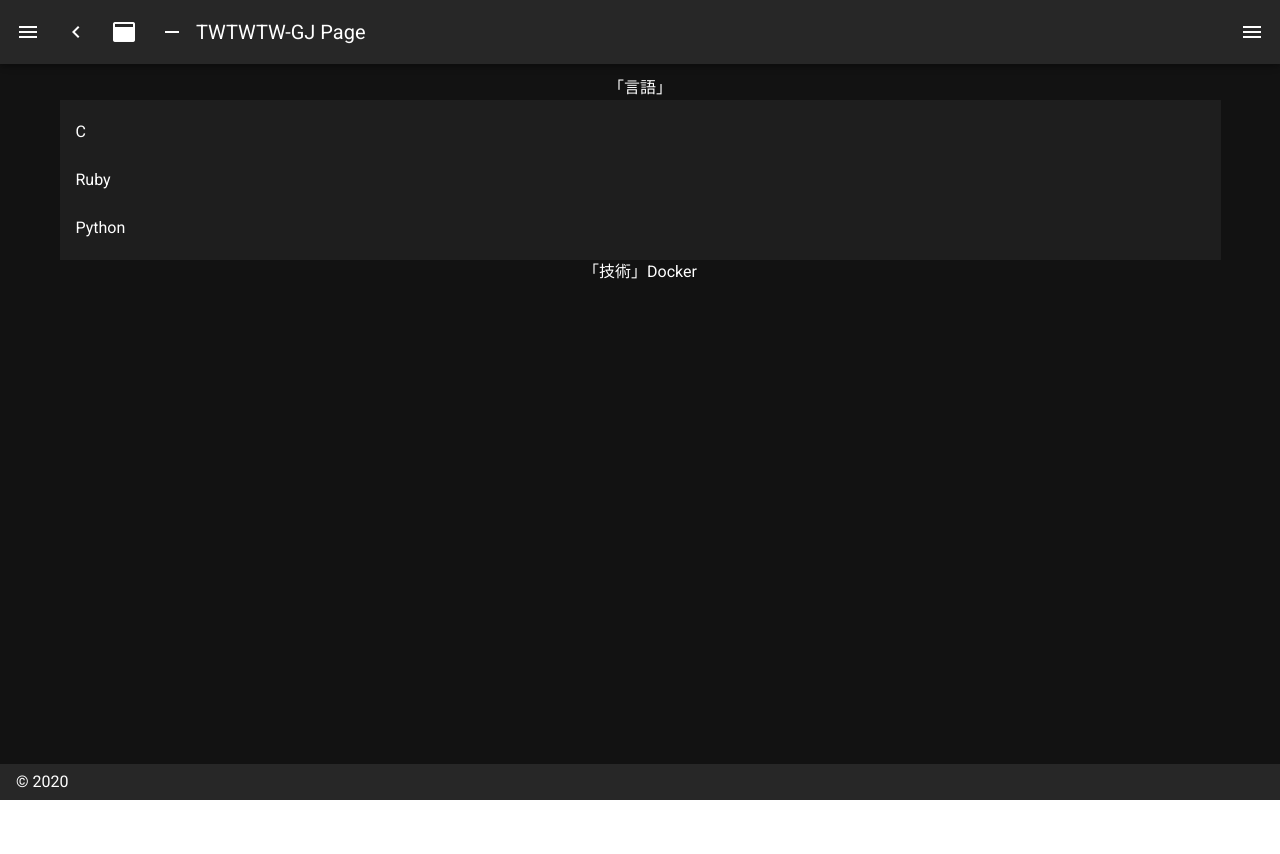
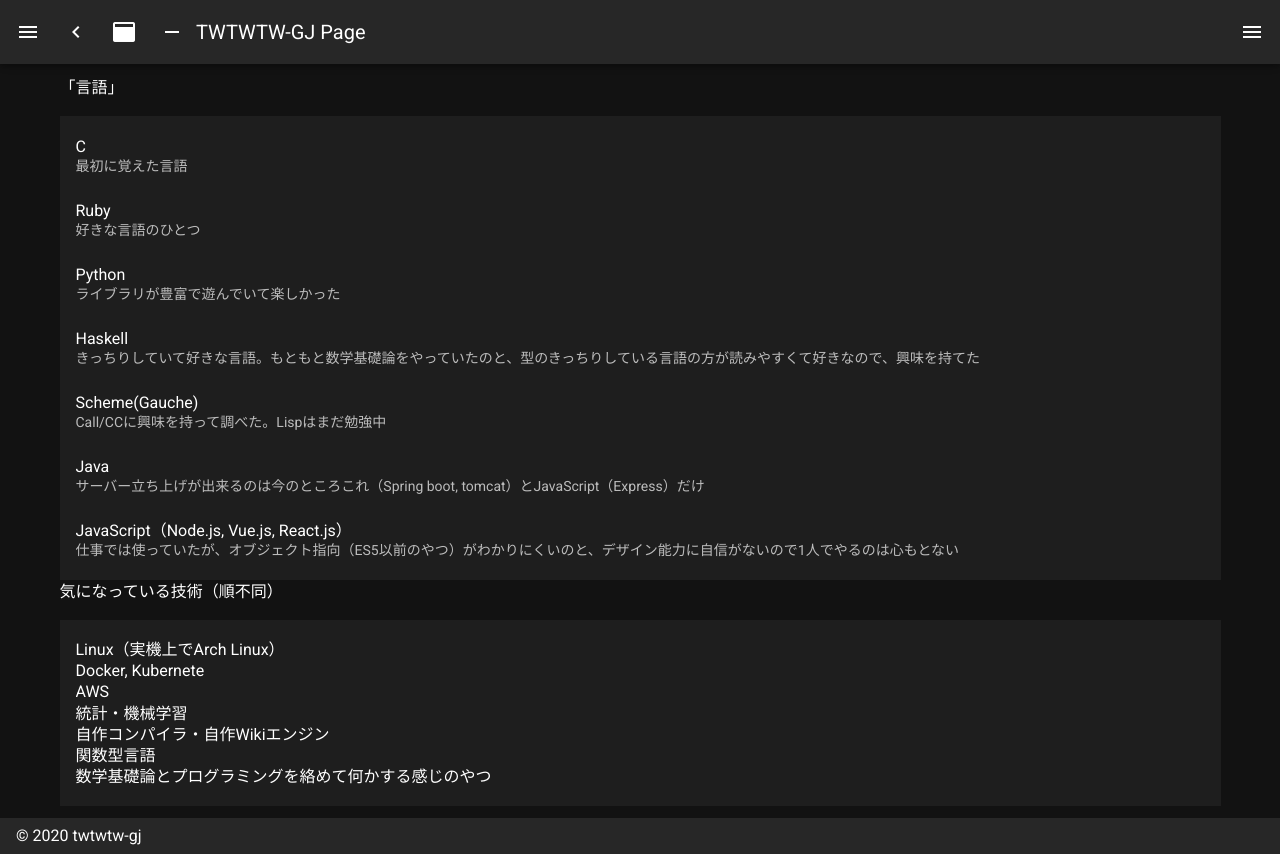
Before and after one commit to twtwtw-gj/my-portfolio, a Nuxt app: page /portfolio in a window 1280 px wide. Before the commit the page ends 800 px from the top, so only its background shows below. Built offline with nearby package versions, Linux system fonts and the light colour scheme.

Commit message:
ポートフォリオ作成

```diff
--- a/layouts/default.vue
+++ b/layouts/default.vue
@@ -59,7 +59,7 @@
       </v-list>
     </v-navigation-drawer>
     <v-footer :absolute="!fixed" app>
-      <span>&copy; {{ new Date().getFullYear() }}</span>
+      <span>&copy; 2020 twtwtw-gj</span>
     </v-footer>
   </v-app>
 </template>
--- a/pages/index.vue
+++ b/pages/index.vue
@@ -3,14 +3,17 @@
     <v-flex xs12 sm8 md6>
       <v-card>
         <v-card-title class="headline">
-          I'm a Software Developer in Hachioji, Tokyo.
+          I'm a Software Developer in Tokyo.
         </v-card-title>
         <v-card-text>
           <p>
-            英語で自己紹介を書くのは面倒くさい。
+            大学・大学院では数学をやっていました。（主な興味　数学基礎論・公理的集合論）
           </p>
           <p>
-            私のコード見てください。
+            現在は都内でプログラマーをしています。多摩地域に住んでいます。
+          </p>
+          <p>
+            私のコードを見てください。
             <a
               href="https://github.com/twtwtw-gj"
               target="_blank"
@@ -30,15 +33,3 @@
     </v-flex>
   </v-layout>
 </template>
-
-<script>
-import Logo from '~/components/Logo.vue'
-import VuetifyLogo from '~/components/VuetifyLogo.vue'
-
-export default {
-  components: {
-    Logo,
-    VuetifyLogo,
-  },
-}
-</script>
--- a/pages/portfolio.vue
+++ b/pages/portfolio.vue
@@ -1,22 +1,79 @@
 <template>
   <v-layout>
-    <v-flex class="text-center">
-      「言語」
+    <v-flex>
+      <p>「言語」</p>
       <v-list>
-        <v-list-item v-for="item in language" :key="item" :item="item">
-          {{ item }}
+        <v-list-item
+          v-for="item in languageList"
+          :key="item.language"
+          :item="item"
+          two-line
+        >
+          <v-list-item-content>
+            <v-list-item-title>{{ item.language }}</v-list-item-title>
+            <v-list-item-subtitle>{{ item.comment }}</v-list-item-subtitle>
+          </v-list-item-content>
         </v-list-item>
       </v-list>
-      「技術」Docker
+
+      <p>気になっている技術（順不同）</p>
+      <v-list>
+        <v-list-item>
+          <v-list-item-content>
+            <v-list-item-title>Linux（実機上でArch Linux）</v-list-item-title>
+            <v-list-item-title>Docker, Kubernete</v-list-item-title>
+            <v-list-item-title>AWS</v-list-item-title>
+            <v-list-item-title>統計・機械学習</v-list-item-title>
+            <v-list-item-title>自作コンパイラ・自作Wikiエンジン</v-list-item-title>
+            <v-list-item-title>関数型言語</v-list-item-title>
+            <v-list-item-title>数学基礎論とプログラミングを絡めて何かする感じのやつ</v-list-item-title>
+          </v-list-item-content>
+        </v-list-item>
+      </v-list>
     </v-flex>
   </v-layout>
 </template>
 
 <script>
+import _ from 'lodash'
+
+const languageList = [
+  {
+    language: 'C',
+    comment: '最初に覚えた言語',
+  },
+  {
+    language: 'Ruby',
+    comment: '好きな言語のひとつ',
+  },
+  {
+    language: 'Python',
+    comment: 'ライブラリが豊富で遊んでいて楽しかった',
+  },
+  {
+    language: 'Haskell',
+    comment:
+      'きっちりしていて好きな言語。もともと数学基礎論をやっていたのと、型のきっちりしている言語の方が読みやすくて好きなので、興味を持てた',
+  },
+  {
+    language: 'Scheme(Gauche)',
+    comment: 'Call/CCに興味を持って調べた。Lispはまだ勉強中',
+  },
+  {
+    language: 'Java',
+    comment:
+      'サーバー立ち上げが出来るのは今のところこれ（Spring boot, tomcat）とJavaScript（Express）だけ',
+  },
+  {
+    language: 'JavaScript（Node.js, Vue.js, React.js）',
+    comment: '仕事では使っていたが、オブジェクト指向（ES5以前のやつ）がわかりにくいのと、デザイン能力に自信がないので1人でやるのは心もとない'
+  },
+]
+
 export default {
   data() {
     return {
-      language: ['C', 'Ruby', 'Python'],
+      languageList: _.uniqBy(languageList, 'language'),
     }
   },
 }
```
Also changed, not shown: package.json (+5 -2 lines), 1 other file (tests, documents, lock files or other folders).
